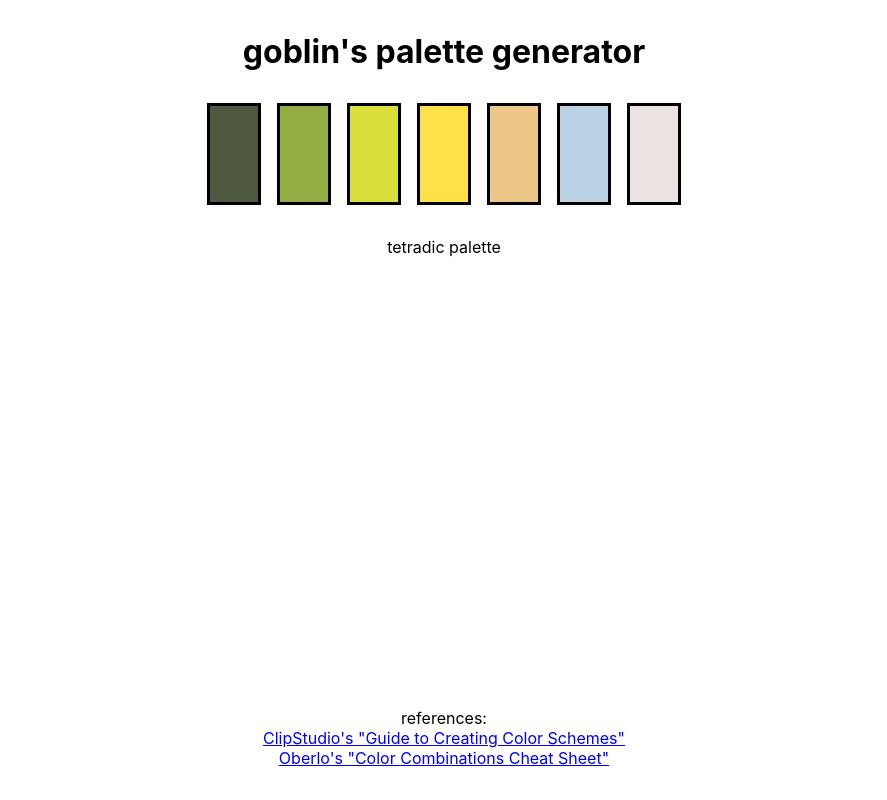
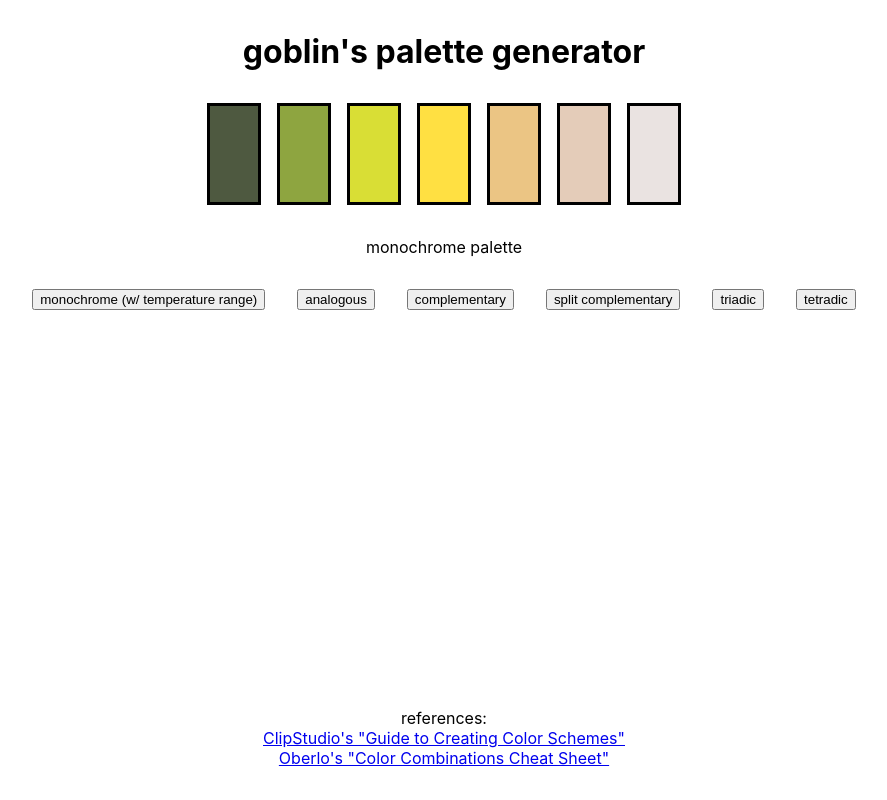
Before and after one commit to goblinodds/palettegen, a React (Create React App) app: page / in a window 1280 px wide. Shown: the whole page, without its empty margins (196-1083 px from the left). Built offline with nearby package versions, Linux system fonts and the light colour scheme.

Commit message:
palette type select, e.g. monochrome, analogous, complementary

```diff
--- a/src/appComponents/Palette.css
+++ b/src/appComponents/Palette.css
@@ -1,5 +1,10 @@
 button {
     margin: 0 1rem;
+}
+
+.Buttons {
+  display: flex;
+  justify-content: center;
 }
 
 .Options {
@@ -25,6 +30,7 @@ button {
 #Label {
   display: flex;
   justify-content: center;
+  margin: 2rem;
 }
 
 #Main {
--- a/src/appComponents/Palette.js
+++ b/src/appComponents/Palette.js
@@ -1,12 +1,13 @@
 import './Palette.css';
 // import ReactSlider from 'react-slider';
-// import { useState } from 'react';
+import { useState } from 'react';
 
-// https://culorijs.org/api/
+// rerenders when state is updated with setblahblah
+// state here will probably be an index of an array of monochrome, etc.??
 
 // TODO
 // make a version that's a random palette generator that you can put on your site?
-// then work on a version that lets users input options??
+// THEN work on a version that lets users input options??
 
 // NOTE
 // CURRENT APPLICATION applies the temperature shift ON TOP OF the hue changes for the final palette
@@ -38,7 +39,7 @@ let currentScheme = 'modified monochrome';
 
 // must be 0-100 inclusive
 // TODO let user input values
-const swatches = [
+let swatches = [
     {
         value: 30
     },
@@ -48,30 +49,33 @@ const swatches = [
 ]
 
 export default function Palette() {
-    // step 1: interpolate between 'black' and 'white'
-    interpolateValue(swatchNum);
-    // step 2: pick a hue out of 359
-    //TODO let user input hue
-    newHue(50);
-    decreaseSaturation(28);
-    temperature(-12);
-
     //random swatch selector
     // didn't bother to make sure it doesn't repeat
     // because we'll be replacing this
     let randomSwatchA = Math.floor(Math.random()*swatchNum);
     let randomSwatchB = Math.floor(Math.random()*swatchNum);
     let randomSwatchC = Math.floor(Math.random()*swatchNum);
-    // // COMPLEMENTARY PALETTE
-    // complementary(randomSwatchA);
-    // // ANALOGOUS PALETTE
-    // analogous(randomSwatchA, randomSwatchB);
-    // // SPLIT COMPLEMENTARY PALETTE
-    // split(randomSwatchA, randomSwatchB);
-    // // TRIADIC
-    // triadic(randomSwatchA, randomSwatchB);
-    //TETRADIC
-    tetradic(randomSwatchA, randomSwatchB, randomSwatchC);
+
+    paletteReset();
+
+    const [paletteType, setPaletteType] = useState('monochrome');
+
+    if (paletteType === 'analogous') {
+        analogous(randomSwatchA, randomSwatchB);
+    } else if (paletteType === 'complementary') {
+        complementary(randomSwatchA);
+    } else if (paletteType === 'split') {
+        split(randomSwatchA, randomSwatchB);
+    } else if (paletteType === 'triadic') {
+        triadic(randomSwatchA, randomSwatchB);
+    } else if (paletteType === 'tetradic') {
+        tetradic(randomSwatchA, randomSwatchB, randomSwatchC);
+    } else if (paletteType === 'monochrome') {
+        paletteReset();
+        currentScheme = 'monochrome'
+    }
+
+    console.log(swatches);
 
     return (
         <div>
@@ -86,11 +90,38 @@ export default function Palette() {
                 })}
             </div>
             <div id='Label'>{currentScheme} palette</div>
+            <div className='Buttons'>
+                <button onClick={()=> setPaletteType('monochrome')}>monochrome (w/ temperature range)</button>
+                <button onClick={()=> setPaletteType('analogous')}>analogous</button>
+                <button onClick={()=> setPaletteType('complementary')}>complementary</button>
+                <button onClick={()=> setPaletteType('split')}>split complementary</button>
+                <button onClick={()=> setPaletteType('triadic')}>triadic</button>
+                <button onClick={()=> setPaletteType('tetradic')}>tetradic</button>
+            </div>
         </div>
     )
 }
 
 // HELPER FUNCTIONS
+
+// PALETTE RESET
+function paletteReset() {
+    swatches = [
+        {
+            value: 30
+        },
+        {
+            value: 90
+        }
+    ]
+
+    // step 1: interpolate between 'black' and 'white'
+    interpolateValue(swatchNum);
+    // step 2: pick a hue out of 359
+    newHue(50);
+    decreaseSaturation(28);
+    temperature(-12);
+}
 
 // STEP 1: VALUES
 // add swatches until you reach the max (swatchNum)
@@ -102,7 +133,7 @@ function interpolateValue(num) {
     // difference between 'black' and 'white'
     const totalValue = maxValue - minValue;
     // how much to subtract from the value of the next swatch
-    const increment = totalValue / num;
+    const increment = Math.round(totalValue / num);
 
     let currentValue = maxValue;
 
```
